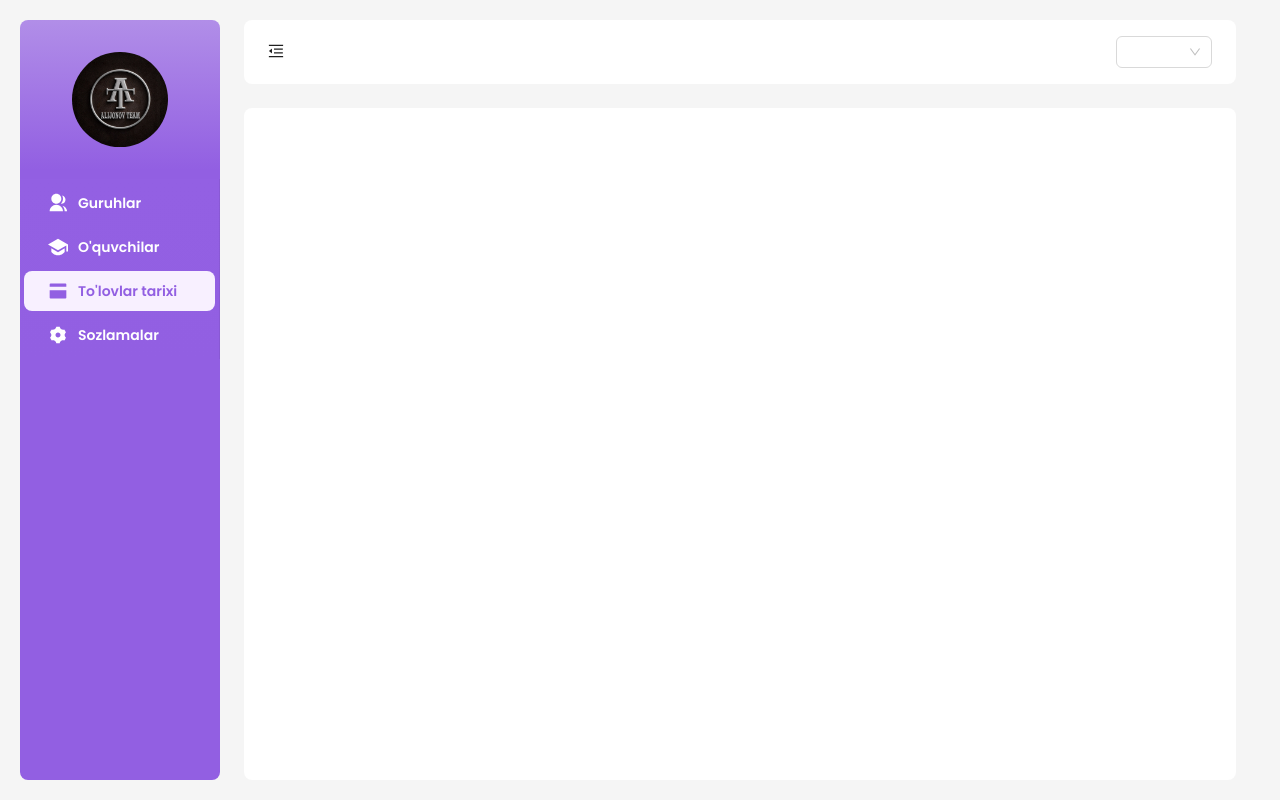
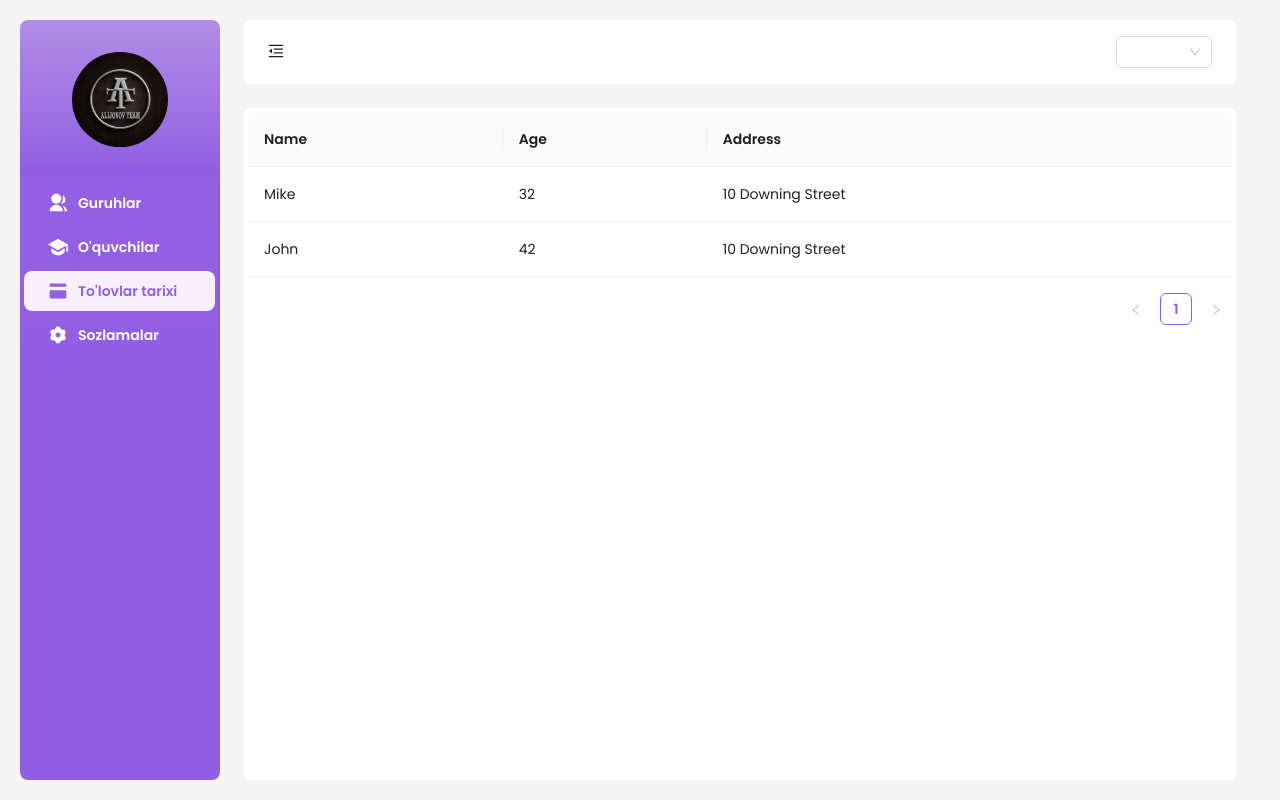
Before and after one commit to YahyobekRahimov/edu_check, a React (Vite) app: page /payments in a window 1280 px wide. Built offline with nearby package versions, Linux system fonts and the light colour scheme.

Commit message:
changed the color of the table

```diff
--- a/src/index.css
+++ b/src/index.css
@@ -40,8 +40,11 @@
 }
 
 :root {
+  --dark-background-900: #0d0d0d;
   --dark-background-800: #121212;
-  --dark-background-900: #0d0d0d;
+  --dark-background-700: #272727;
+
+  --white-text: rgba(255, 255, 255, 0.85);
 }
 
 .dark .ant-input-outlined {
@@ -55,14 +58,14 @@
 
 .dark .ant-table {
   --ant-color-bg-container: var(--dark-background-800);
-  --ant-color-text: white;
-  --ant-table-row-hover-bg: var(--dark-background-900);
+  --ant-color-text: var(--white-text);
+  --ant-table-row-hover-bg: var(--dark-background-700);
   --ant-table-header-bg: var(--dark-background-800);
-  --ant-table-header-color: white;
+  --ant-table-header-color: rgba(255, 255, 255, 0.9);
 }
 
 .dark .ant-pagination {
   --ant-color-text-disabled: white;
   --ant-pagination-item-active-bg: transparent;
-  --ant-color-text: white;
+  --ant-color-text: var(--white-text);
 }
--- a/src/pages/Payments/Payments.tsx
+++ b/src/pages/Payments/Payments.tsx
@@ -1,3 +1,41 @@
+import { Table } from "antd";
+
 export default function Payments() {
-  return <div></div>;
+  const dataSource = [
+    {
+      key: "1",
+      name: "Mike",
+      age: 32,
+      address: "10 Downing Street",
+    },
+    {
+      key: "2",
+      name: "John",
+      age: 42,
+      address: "10 Downing Street",
+    },
+  ];
+
+  const columns = [
+    {
+      title: "Name",
+      dataIndex: "name",
+      key: "name",
+    },
+    {
+      title: "Age",
+      dataIndex: "age",
+      key: "age",
+    },
+    {
+      title: "Address",
+      dataIndex: "address",
+      key: "address",
+    },
+  ];
+  return (
+    <div>
+      <Table dataSource={dataSource} columns={columns} />
+    </div>
+  );
 }
```
